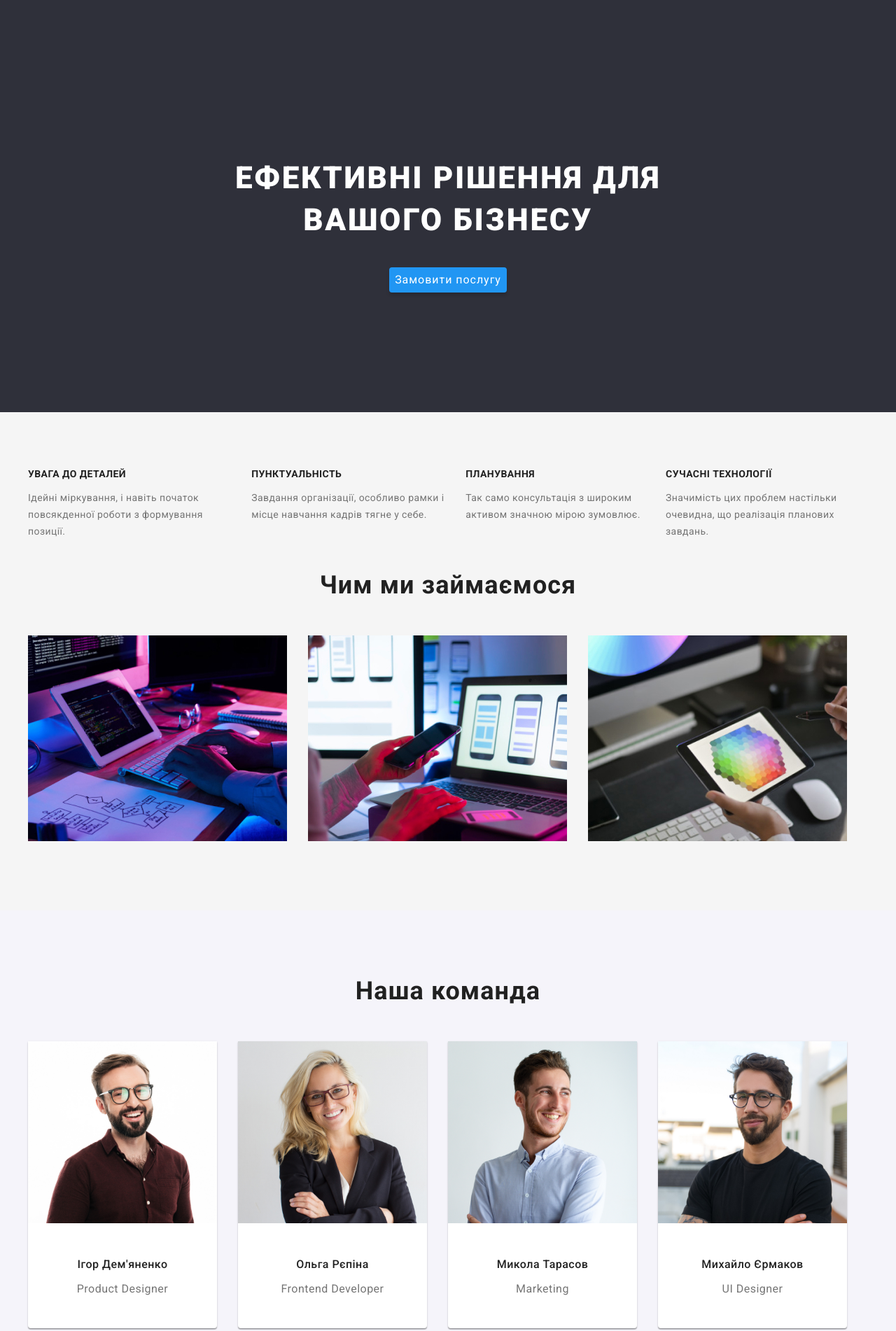
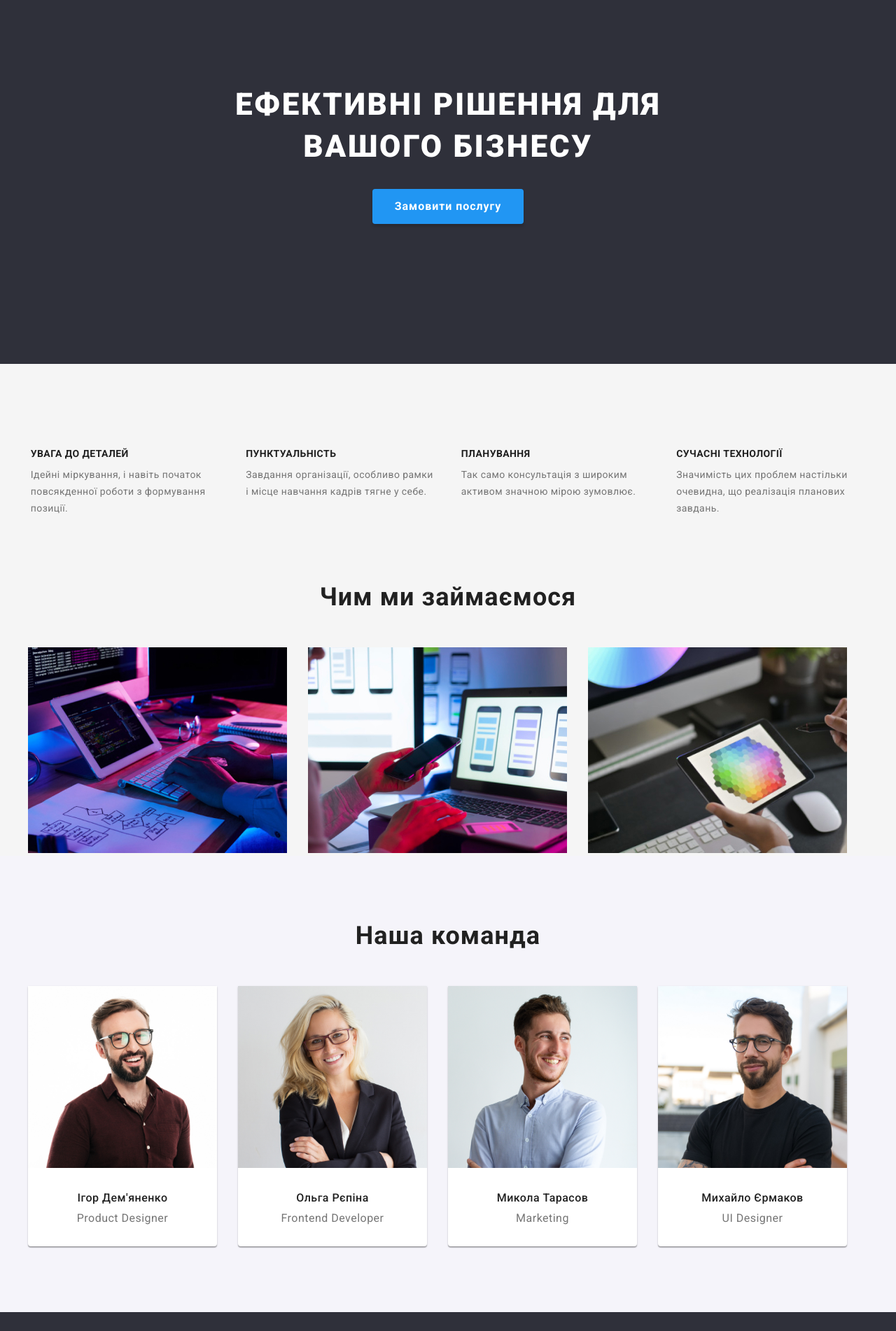
Before and after one commit to Svitlana-Matviienko/goit-markup-hw-03, a plain HTML site: page index.html in a window 1280 px wide. Shown: the part 160-2062 px from the top of the page at 70% size. Drawn offline with nearby package versions, Linux system fonts and the light colour scheme.

Commit message:
Правки від ментора

```diff
--- a/CSS/styles.css
+++ b/CSS/styles.css
@@ -30,6 +30,14 @@ html {
     margin: 0;
 }
 
+h1,
+h2,
+h3,
+h4,
+p {
+    margin: 0;
+}
+
 .link {
     text-decoration: none;
     color: inherit;
@@ -39,8 +47,8 @@ html {
 
 .header {
     background-color: #FFFFFF;
-    padding-top: 30px;
-    padding-bottom: 30px;
+    padding-top: 24px;
+    padding-bottom: 24px;
     border-bottom-width: 1px;
     border-bottom-style: solid;
     border-bottom-color: rgba(236, 236, 236, 1);
@@ -50,8 +58,6 @@ html {
     display: flex;
     align-items: center;
     justify-content: space-between;
-    margin-top: 32px;
-    margin-bottom: 25px;
 }
 
 .site-nav {
@@ -126,15 +132,9 @@ letter-spacing: 0.02em;
     /* Стилі main */
 .main-section {
     background-color: var(--footer-bgcolor);
-}
-
-.main-container {
-    width: 1200px;
-    margin-left: auto;
-    margin-right: auto;
-    height: 600px;
+    padding-top: 200px;
+    padding-bottom: 200px;
     text-align: center;
-    padding: 200px 250px;
 }
 
 .main-text {
@@ -144,6 +144,9 @@ line-height: 1.36;
 letter-spacing: 0.06em;
 text-transform: uppercase;
 color: #FFFFFF;
+padding-left: 250px;
+padding-right: 250px;
+margin-bottom: 30px;
 }
 
 .main-button {
@@ -151,22 +154,35 @@ color: #FFFFFF;
     background-color: var(--button-color);
     color: #FFFFFF;
     font-size: 16px;
+    font-weight: 700;
     line-height: 1.87;
-    letter-spacing: 0.06em;
+    letter-spacing: 0.96px;
     box-shadow: 0px 4px 4px rgba(0, 0, 0, 0.15);
     border-style: solid;
     border-radius: 4px;
     border-color: var(--button-color);
+    width: 216px;
+    height: 50px;
+    left: 692px;
+    top: 430px;
 }
 
 .invisible-title {
     visibility: hidden;
 }
 
+.about {
+    padding-top: 94px;
+    padding-bottom: 94px;
+}
+
 .about-list {
     display: flex;
     gap: 30px;
     justify-content: space-around;
+}
+.about-item {
+    width: 270px;
 }
 
 .about-studio {
@@ -175,6 +191,7 @@ line-height: 1.14;
 letter-spacing: 0.03em;
 text-transform: uppercase;
 color: var(--text-color);
+padding-bottom: 10px;
 }
 
 .text-about {
@@ -187,7 +204,6 @@ color: var(--light-color);
 .work-img {
     display: flex;
     gap: 30px;
-    margin-bottom: 95px;
 }
 
 .work-title, .team-title {
@@ -201,10 +217,8 @@ margin-bottom: 50px;
 
 .team-section {
     background-color: var(--team-color);
-}
-
-.team-title {
-    padding-top: 95px;
+    padding-top: 94px;
+    padding-bottom: 94px;
 }
 
 .team-cards {
@@ -216,7 +230,11 @@ margin-bottom: 50px;
     background-color: #FFFFFF;
     box-shadow: 0px 1px 3px rgba(0, 0, 0, 0.12), 0px 1px 1px rgba(0, 0, 0, 0.14), 0px 2px 1px rgba(0, 0, 0, 0.2);
     border-radius: 0px 0px 4px 4px;
-    margin-bottom: 95px;
+}
+
+.team-item {
+    padding-top: 30px;
+    padding-bottom: 30px;
 }
 
 .team-name {
@@ -226,7 +244,7 @@ line-height: 1.18;
 letter-spacing: 0.03em;
 color: var(--text-color);
 text-align: center;
-padding-top: 30px;
+padding-bottom: 10px;
 }
 
 .team-position {
@@ -234,9 +252,7 @@ font-size: 16px;
 line-height: 1.18;
 letter-spacing: 0.03em;
 color: var(--light-color);
-padding-bottom: 95px;
 text-align: center;
-padding-bottom: 30px;
 }
 
 
@@ -277,6 +293,11 @@ color: rgba(255, 255, 255, 0.6);
 
 /* Стилі Portfolio */
 
+.portfolio {
+    padding-top: 94px;
+    padding-bottom: 94px;
+}
+
 .container-portfolio {
     width: 1170px;
     margin-left: auto;
@@ -287,7 +308,7 @@ color: rgba(255, 255, 255, 0.6);
     display: flex;
     justify-content: center;
     gap: 8px;
-    margin-top: 95px;
+    padding-bottom: 34px;
 }
 
 .portfolio-button  {
@@ -302,8 +323,11 @@ border-style: solid;
 border-color: var(--team-color);
 border-radius: 4px;
 border-width: 1px;
-min-width: 73px;
+width: 125px;
 height: 38px;
+left: 593px;
+top: 174px;
+padding: 12px, 22px;
 }
 
 .portfolio-button:hover,
@@ -318,8 +342,6 @@ box-shadow: 0px 3px 1px rgba(0, 0, 0, 0.1), 0px 1px 2px rgba(0, 0, 0, 0.08), 0px
     display: flex;
     gap: 30px;
     flex-wrap: wrap;
-    padding-top: 94px;
-    margin-bottom: 94px;
 }
 
 .portfolio-item {
@@ -330,13 +352,17 @@ box-shadow: 0px 3px 1px rgba(0, 0, 0, 0.1), 0px 1px 2px rgba(0, 0, 0, 0.08), 0px
     border-bottom-color: rgba(238, 238, 238, 1);
     }
 
+    .portfolio-items {
+        padding-top: 20px;
+        padding-left: 24px;
+        padding-bottom: 20px;
+    }
+
 .item-title {
 color: var(--text-color);
 font-size: 18px;
 line-height: 2;
 letter-spacing: 0.06em;
-padding-top: 20px;
-padding-left: 24px;
 }
 
 .item-project {
@@ -344,6 +370,4 @@ color: var(--light-color);
 font-size: 16px;
 line-height: 1.8;
 letter-spacing: 0.03em;
-padding-bottom: 20px;
-padding-left: 24px;
 }
--- a/index.html
+++ b/index.html
@@ -28,7 +28,7 @@
    </header>
    <main>
    <section class="main-section">
-    <div class="main-container">
+    <div class="container">
     <h1 class="main-text">Ефективні рішення для вашого бізнесу</h1>
     <button type="button" class="main-button">Замовити послугу</button>
 </div>
@@ -37,19 +37,19 @@
     <div class="container">
     <h2  class="invisible-title">Про студію</h2>
     <ul class="list about-list">
-        <li>
+        <li class="about-item">
             <h3 class="about-studio">УВАГА ДО ДЕТАЛЕЙ</h3>
             <p class="text-about">Ідейні міркування, і навіть початок повсякденної роботи з формування позиції.</p>
         </li>
-        <li>
+        <li class="about-item">
             <h3 class="about-studio">ПУНКТУАЛЬНІСТЬ</h3>
             <p class="text-about">Завдання організації, особливо рамки і місце навчання кадрів тягне у себе.</p>
         </li>
-        <li>
+        <li class="about-item">
             <h3 class="about-studio">ПЛАНУВАННЯ</h3>
             <p class="text-about">Так само консультація з широким активом значною мірою зумовлює.</p>
         </li>
-        <li>
+        <li class="about-item">
             <h3 class="about-studio">СУЧАСНІ ТЕХНОЛОГІЇ</h3>
             <p class="text-about">Значимість цих проблем настільки очевидна, що реалізація планових завдань.</p>
         </li>
@@ -72,23 +72,31 @@
     <ul class="list team-cards">
         <li class="work-cards">
             <img src="./images/img.jpg" width="270" alt="Ігор Дем'яненко">
-            <h3 class="team-name">Ігор Дем'яненко</h3>
+            <div class="team-item">
+                <h3 class="team-name">Ігор Дем'яненко</h3>
             <p class="team-position">Product Designer</p>
+            </div>
         </li>
         <li class="work-cards">
             <img src="./images/img1.jpg" width="270" alt="Ольга Рєпіна">
-            <h3 class="team-name">Ольга Рєпіна</h3>
+            <div class="team-item">
+                <h3 class="team-name">Ольга Рєпіна</h3>
             <p class="team-position">Frontend Developer</p>
+            </div>
         </li>
         <li class="work-cards">
             <img src="./images/img2.jpg" width="270" alt="Микола Тарасов">
-            <h3 class="team-name">Микола Тарасов</h3>
+            <div class="team-item">
+                <h3 class="team-name">Микола Тарасов</h3>
             <p class="team-position">Marketing</p>
+            </div>
         </li>
         <li class="work-cards">
             <img src="./images/img3.jpg" width="270" alt="Михайло Єрмаков">
-            <h3 class="team-name">Михайло Єрмаков</h3>
+            <div class="team-item">
+                <h3 class="team-name">Михайло Єрмаков</h3>
             <p class="team-position">UI Designer</p>
+            </div>
         </li>
     </ul>
     </div>
```
Also changed, not shown: portfolio.html (+19 -1 lines).
